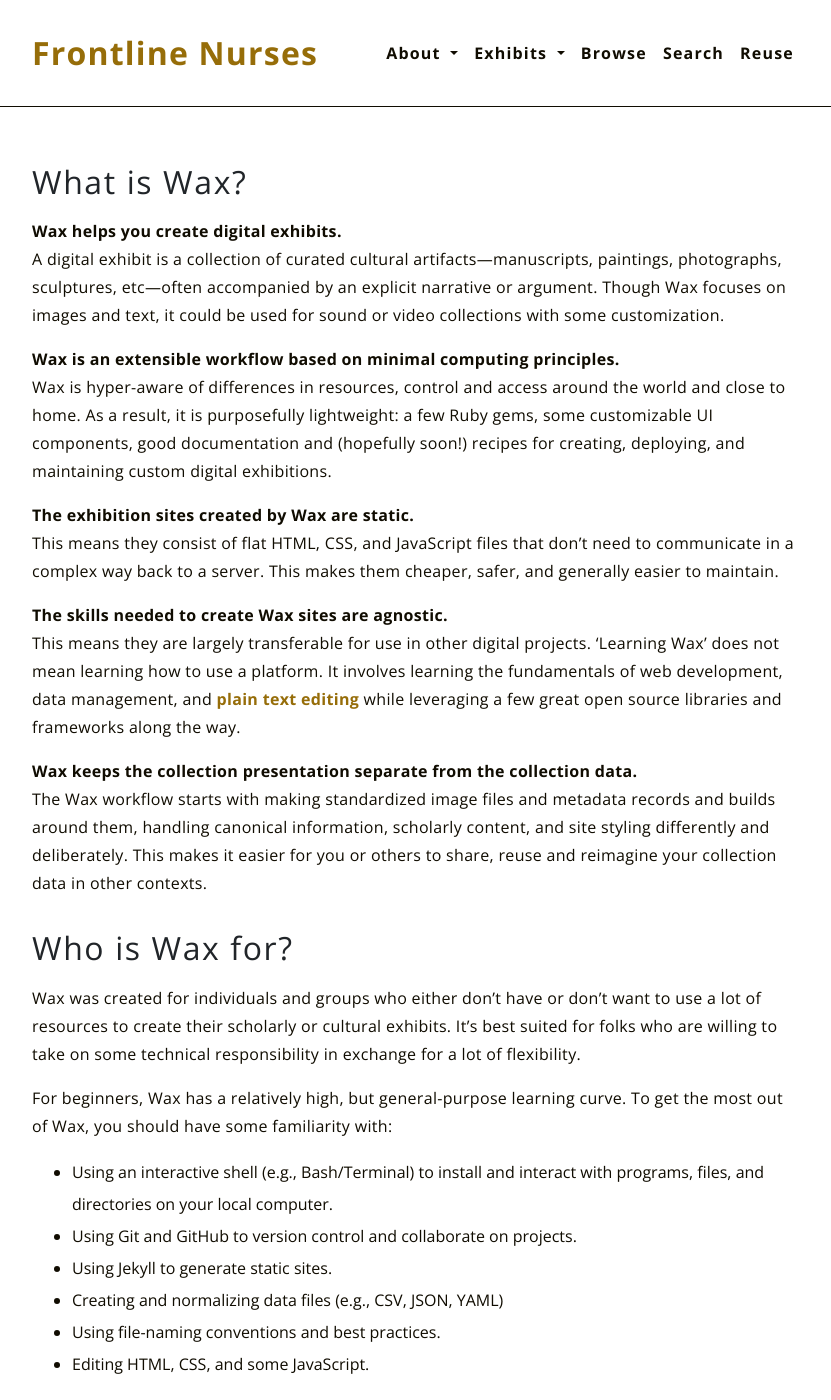
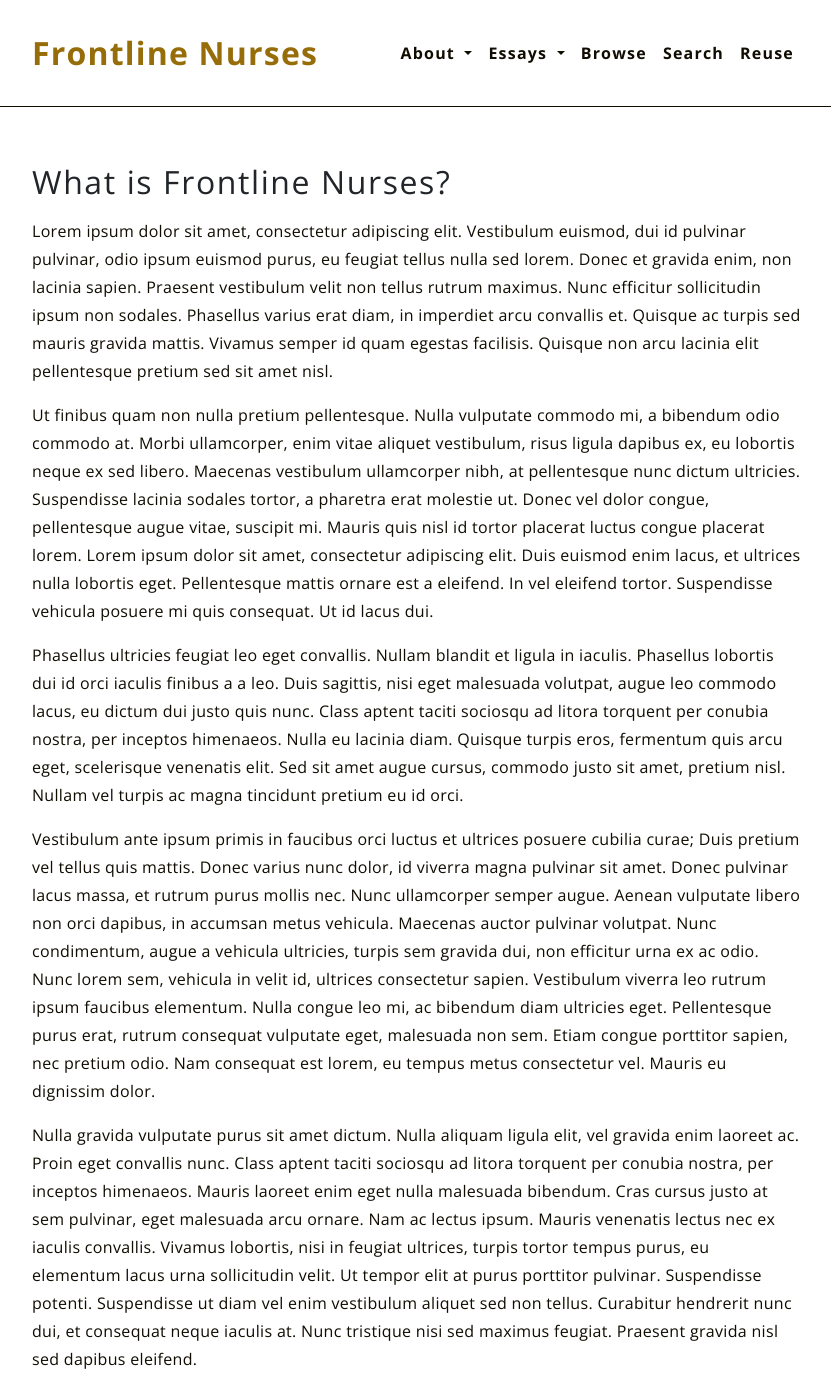
Before and after one commit to elotroalex/frontlines, a Jekyll site: the page built from pages/about.md, in a window 1280 px wide and 1400 px high. Shown: the whole window, without its empty margins (223-1054 px from the left). Built offline with Jekyll 4.4.1, drawn with Linux system fonts in a browser that asks for light colours; some of the changed text lies outside the part shown.

Commit message:
added lorem ipsum

```diff
--- a/_config.yml
+++ b/_config.yml
@@ -104,7 +104,7 @@
         link: '/about/'
       - label: 'Credits'
         link: '/credits/'
-  - label: 'Exhibits'
+  - label: 'Essays'
     sub:
       - label: 'Inline Parallax Image'
         link: '/exhibits/a/'
--- a/pages/about.md
+++ b/pages/about.md
@@ -1,48 +1,17 @@
 ---
 layout: page
-title: What is Wax?
+title: What is Frontline Nurses?
 permalink: /about/
 ---
 
-**Wax helps you create digital exhibits.**
-A digital exhibit is a collection of curated cultural artifacts—manuscripts, paintings, photographs, sculptures, etc—often accompanied by an explicit narrative or argument. Though Wax focuses on images and text, it could be used for sound or video collections with some customization.
-
-**Wax is an extensible workflow based on minimal computing principles.**
-Wax is hyper-aware of differences in resources, control and access around the world and close to home. As a result, it is purposefully lightweight: a few Ruby gems, some customizable UI components, good documentation and (hopefully soon!) recipes for creating, deploying, and maintaining custom digital exhibitions.
-
-**The exhibition sites created by Wax are static.**
-This means they consist of flat HTML, CSS, and JavaScript files that don't need to communicate in a complex way back to a server. This makes them cheaper, safer, and generally easier to maintain.
-
-**The skills needed to create Wax sites are agnostic.**
-This means they are largely transferable for use in other digital projects. 'Learning Wax' does not mean learning how to use a platform. It involves learning the fundamentals of web development, data management, and [plain text editing](https://zapier.com/blog/beginner-ultimate-guide-markdown/) while leveraging a few great open source libraries and frameworks along the way.
-
-**Wax keeps the collection presentation separate from the collection data.**
-The Wax workflow starts with making standardized image files and metadata records and builds around them, handling canonical information, scholarly content, and site styling differently and deliberately. This makes it easier for you or others to share, reuse and reimagine your collection data in other contexts.
-
-## Who is Wax for?
-
-Wax was created for individuals and groups who either don't have or don't want to use a lot of resources to create their scholarly or cultural exhibits. It's best suited for folks who are willing to take on some technical responsibility in exchange for a lot of flexibility.
-
-For beginners, Wax has a relatively high, but general-purpose learning curve. To get the most out of Wax, you should have some familiarity with:
-
-- Using an interactive shell (e.g., Bash/Terminal) to install and interact with programs, files, and directories on your local computer.
-- Using Git and GitHub to version control and collaborate on projects.
-- Using Jekyll to generate static sites.
-- Creating and normalizing data files (e.g., CSV, JSON, YAML)
-- Using file-naming conventions and best practices.
-- Editing HTML, CSS, and some JavaScript.
-
-**However, Wax is also great for teaching or learning the skills above!** For examples of digital pedagogy via the creation of Wax exhibitions, check out [this workshop](https://www.columbia.edu/content/events/introduction-minimal-computing-humanities-building-exhibit-primary-sources-using-wax), [this GitHub repository](https://github.com/stylerevolution/stylerevolution.github.io), and [this custom Wax site](https://stylerevolution.github.io/).
-
-**Wax is also phenomenal for professionals who play a facilitating role**, such as Digital Scholarship Librarians or Coordinators. With some practice, Wax substantially reduces the time to production and post-production maintenance costs for you and your team. In the most common scenario, students, faculty, colleagues or any other collaborators just have to provide you with a properly formatted spreadsheet and the text for the exhibits. The extras are up to you.
 
 
-## So what does the Wax workflow *look like?*
+Lorem ipsum dolor sit amet, consectetur adipiscing elit. Vestibulum euismod, dui id pulvinar pulvinar, odio ipsum euismod purus, eu feugiat tellus nulla sed lorem. Donec et gravida enim, non lacinia sapien. Praesent vestibulum velit non tellus rutrum maximus. Nunc efficitur sollicitudin ipsum non sodales. Phasellus varius erat diam, in imperdiet arcu convallis et. Quisque ac turpis sed mauris gravida mattis. Vivamus semper id quam egestas facilisis. Quisque non arcu lacinia elit pellentesque pretium sed sit amet nisl.
 
-Below is a diagram to give you a zoomed-out view. In summary, you create a file of metadata records for your collection (in CSV, YAML, or JSON format), organize your collection image files, and put both in the Jekyll site folder. After updating your configuration, you run a few command line tasks to prepare the data and metadata for use by the Jekyll site. Jekyll then uses special layouts and Wax components to build the exhibit and spits them out as static pages ready to publish.
+Ut finibus quam non nulla pretium pellentesque. Nulla vulputate commodo mi, a bibendum odio commodo at. Morbi ullamcorper, enim vitae aliquet vestibulum, risus ligula dapibus ex, eu lobortis neque ex sed libero. Maecenas vestibulum ullamcorper nibh, at pellentesque nunc dictum ultricies. Suspendisse lacinia sodales tortor, a pharetra erat molestie ut. Donec vel dolor congue, pellentesque augue vitae, suscipit mi. Mauris quis nisl id tortor placerat luctus congue placerat lorem. Lorem ipsum dolor sit amet, consectetur adipiscing elit. Duis euismod enim lacus, et ultrices nulla lobortis eget. Pellentesque mattis ornare est a eleifend. In vel eleifend tortor. Suspendisse vehicula posuere mi quis consequat. Ut id lacus dui.
 
-From there, you can run tests on your site to catch errors and decide where and how to put it online or in offline media.
+Phasellus ultricies feugiat leo eget convallis. Nullam blandit et ligula in iaculis. Phasellus lobortis dui id orci iaculis finibus a a leo. Duis sagittis, nisi eget malesuada volutpat, augue leo commodo lacus, eu dictum dui justo quis nunc. Class aptent taciti sociosqu ad litora torquent per conubia nostra, per inceptos himenaeos. Nulla eu lacinia diam. Quisque turpis eros, fermentum quis arcu eget, scelerisque venenatis elit. Sed sit amet augue cursus, commodo justo sit amet, pretium nisl. Nullam vel turpis ac magna tincidunt pretium eu id orci.
 
-<a href="{{ '/img/wax_workflow.jpg' | absolute_url }}">
-  <img src="{{ '/img/wax_workflow.jpg' | absolute_url }}"/>
-</a>
+Vestibulum ante ipsum primis in faucibus orci luctus et ultrices posuere cubilia curae; Duis pretium vel tellus quis mattis. Donec varius nunc dolor, id viverra magna pulvinar sit amet. Donec pulvinar lacus massa, et rutrum purus mollis nec. Nunc ullamcorper semper augue. Aenean vulputate libero non orci dapibus, in accumsan metus vehicula. Maecenas auctor pulvinar volutpat. Nunc condimentum, augue a vehicula ultricies, turpis sem gravida dui, non efficitur urna ex ac odio. Nunc lorem sem, vehicula in velit id, ultrices consectetur sapien. Vestibulum viverra leo rutrum ipsum faucibus elementum. Nulla congue leo mi, ac bibendum diam ultricies eget. Pellentesque purus erat, rutrum consequat vulputate eget, malesuada non sem. Etiam congue porttitor sapien, nec pretium odio. Nam consequat est lorem, eu tempus metus consectetur vel. Mauris eu dignissim dolor.
+
+Nulla gravida vulputate purus sit amet dictum. Nulla aliquam ligula elit, vel gravida enim laoreet ac. Proin eget convallis nunc. Class aptent taciti sociosqu ad litora torquent per conubia nostra, per inceptos himenaeos. Mauris laoreet enim eget nulla malesuada bibendum. Cras cursus justo at sem pulvinar, eget malesuada arcu ornare. Nam ac lectus ipsum. Mauris venenatis lectus nec ex iaculis convallis. Vivamus lobortis, nisi in feugiat ultrices, turpis tortor tempus purus, eu elementum lacus urna sollicitudin velit. Ut tempor elit at purus porttitor pulvinar. Suspendisse potenti. Suspendisse ut diam vel enim vestibulum aliquet sed non tellus. Curabitur hendrerit nunc dui, et consequat neque iaculis at. Nunc tristique nisi sed maximus feugiat. Praesent gravida nisl sed dapibus eleifend.
```
Also changed, not shown: index.md (+3 -2 lines), pages/collection.md (+1 -1 lines), 1 other file.
